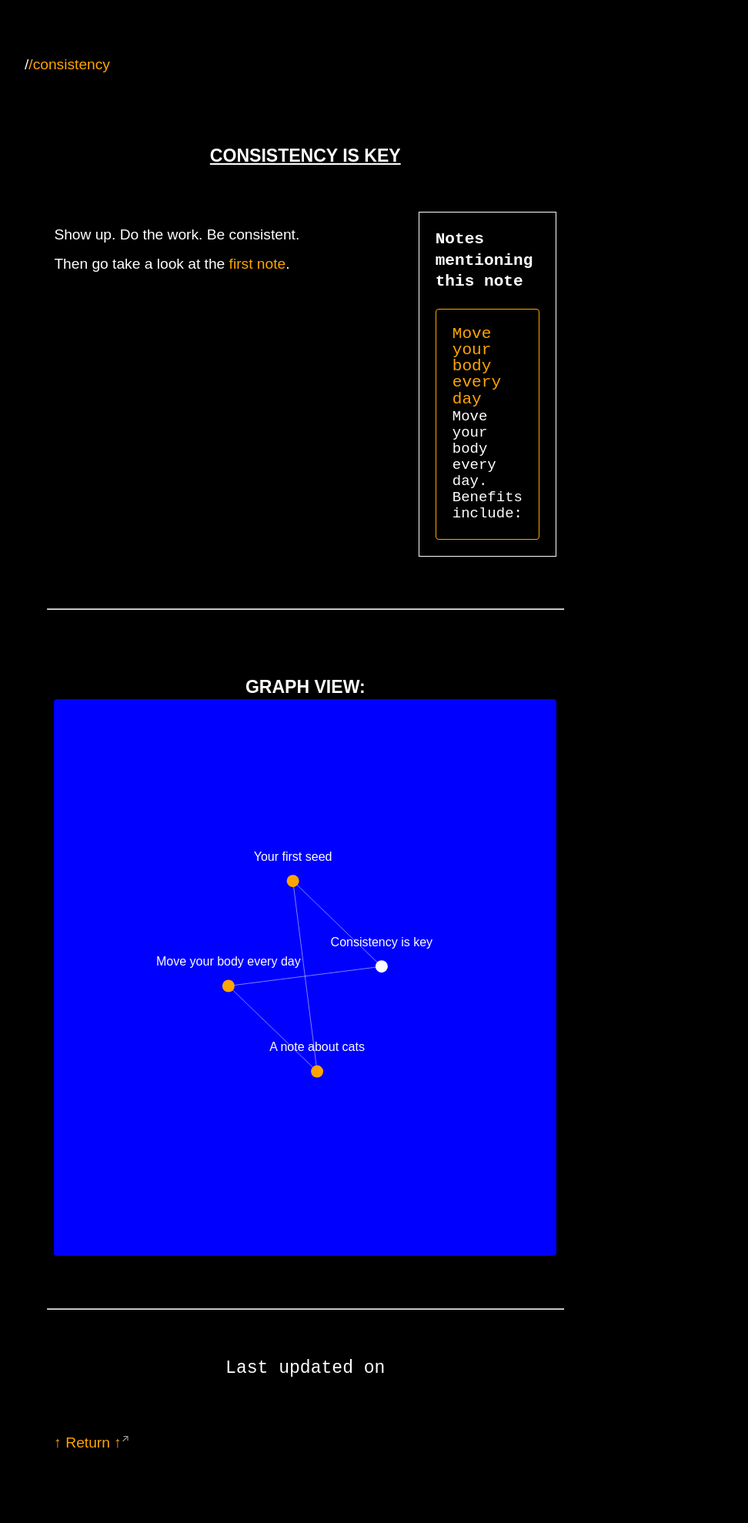
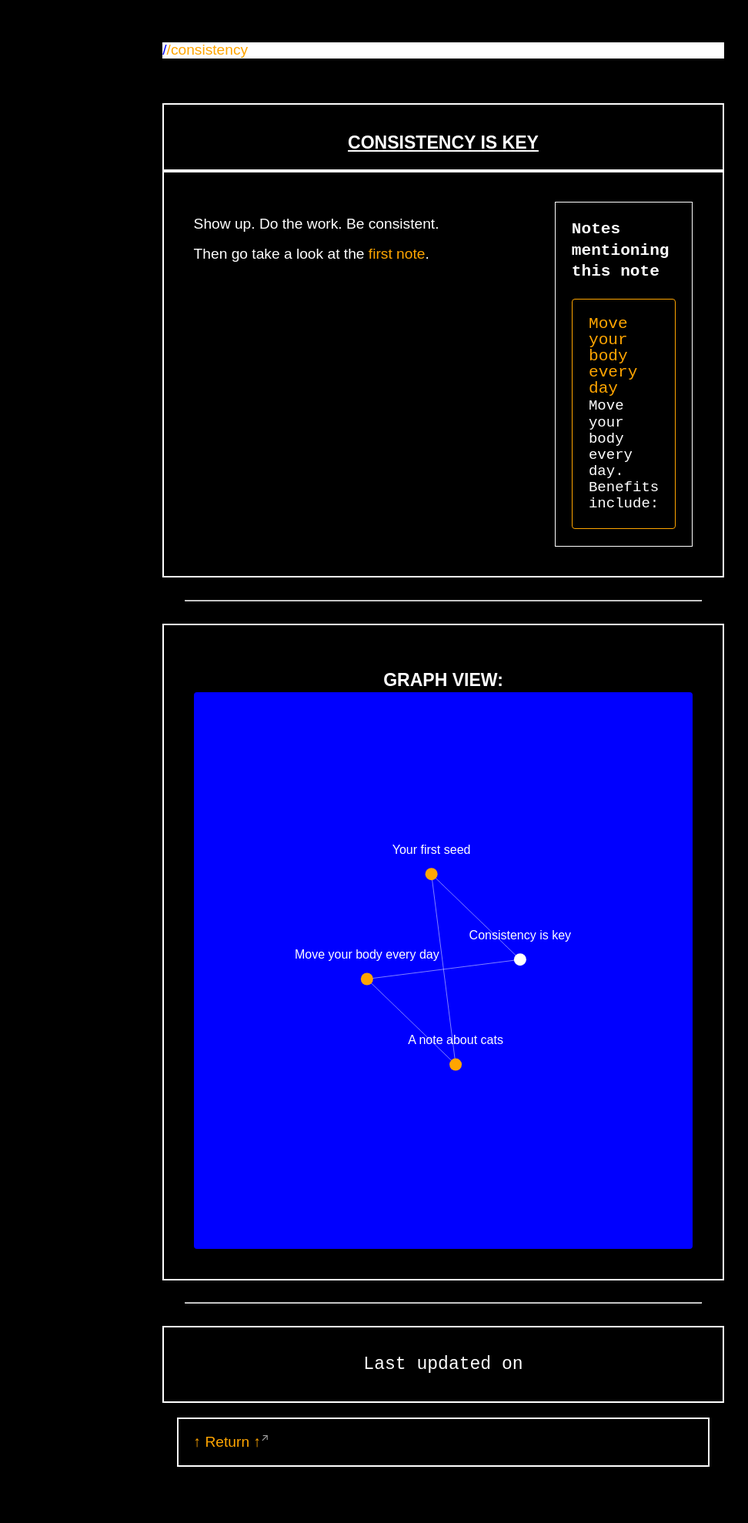
Before and after one commit to xcela/Exocore, a Jekyll site: the page built from _notes/consistency.md, in a window 1280 px wide. Shown: the whole page at 77% size, without its empty margins (64-1036 px from the left). Built offline with Jekyll 4.4.1, drawn with Linux system fonts in a browser that asks for light colours.

Commit message:
Update _style.scss

```diff
--- a/_sass/_style.scss
+++ b/_sass/_style.scss
@@ -20,16 +20,22 @@ body {
   background-color:black;
   @media (min-width: 820px) {
     font-size: 1.2rem;
-    margin:1em;
   }
+}
+
+nav {
+ background-color:white;
+ color:blue;
+ font-weight:normal;
 }
 
 #notes-entry-container, .border {
 border: 2px solid white;
   padding: 2em;
-   @media (min-width: 700px) {
+   @media (max-width: 700px) {
     border:none;
     padding:none;
+    margin:1em;
   }
 }
 
```
